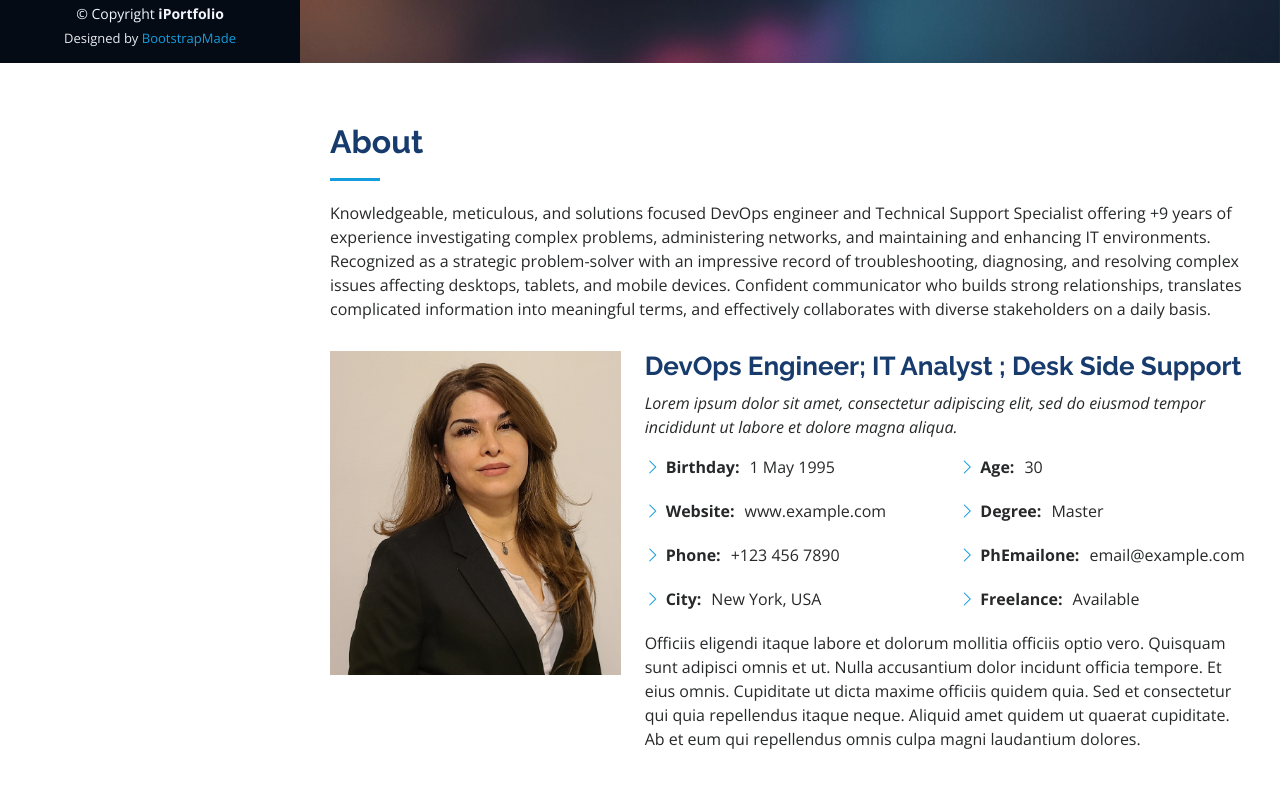
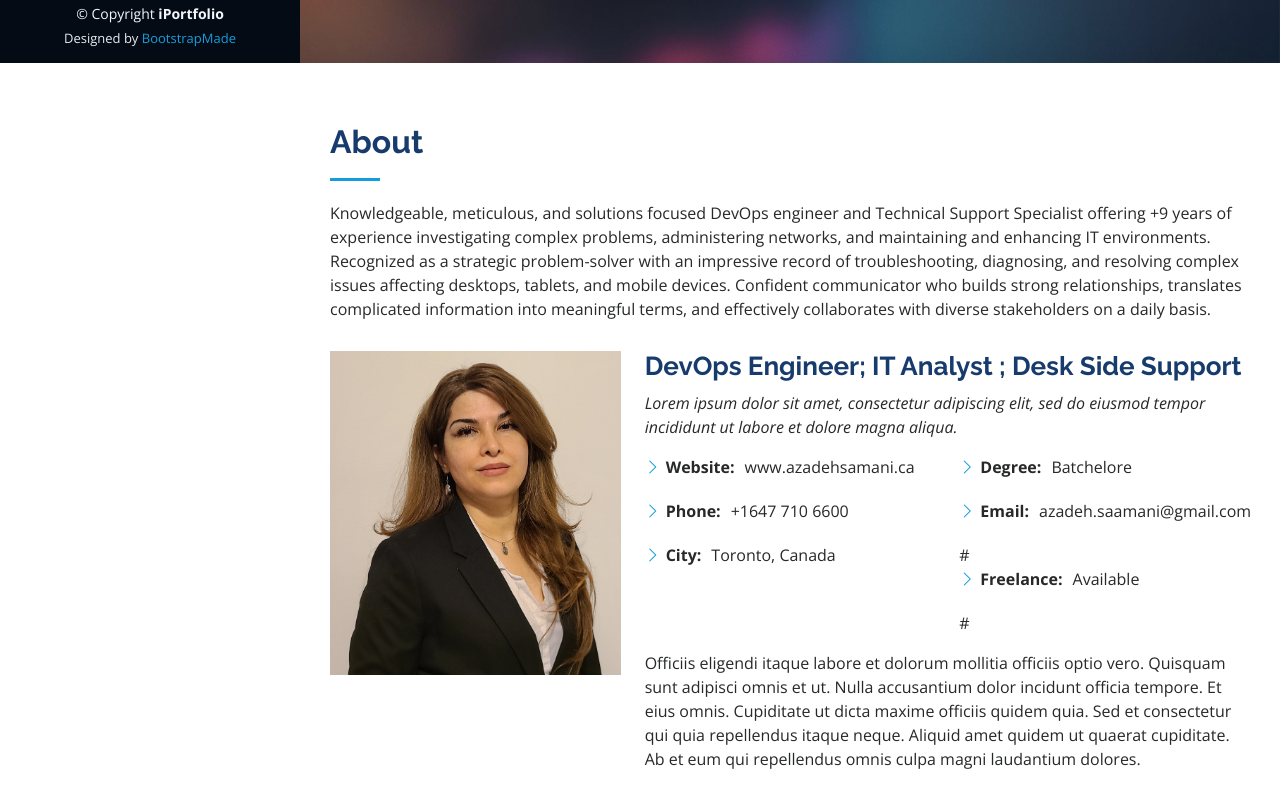
Before and after one commit to azadeh7049/azadeh-samani, a plain HTML site: page index.html in a window 1280 px wide. Shown: the part 737-1544 px from the top of the page. Drawn offline with nearby package versions, Linux system fonts and the light colour scheme.

Commit message:
Update index.html

```diff
--- a/index.html
+++ b/index.html
@@ -59,7 +59,6 @@
           <li><a href="#about" class="nav-link scrollto"><i class="bx bx-user"></i> <span>About</span></a></li>
           <li><a href="#resume" class="nav-link scrollto"><i class="bx bx-file-blank"></i> <span>Resume</span></a></li>
           <li><a href="#portfolio" class="nav-link scrollto"><i class="bx bx-book-content"></i> <span>Portfolio</span></a></li>
-          <li><a href="#services" class="nav-link scrollto"><i class="bx bx-server"></i> <span>Services</span></a></li>
           <li><a href="#contact" class="nav-link scrollto"><i class="bx bx-envelope"></i> <span>Contact</span></a></li>
         </ul>
       </nav><!-- .nav-menu -->
@@ -98,18 +97,16 @@
             <div class="row">
               <div class="col-lg-6">
                 <ul>
-                  <li><i class="bi bi-chevron-right"></i> <strong>Birthday:</strong> <span>1 May 1995</span></li>
-                  <li><i class="bi bi-chevron-right"></i> <strong>Website:</strong> <span>www.example.com</span></li>
-                  <li><i class="bi bi-chevron-right"></i> <strong>Phone:</strong> <span>+123 456 7890</span></li>
-                  <li><i class="bi bi-chevron-right"></i> <strong>City:</strong> <span>New York, USA</span></li>
+                  <li><i class="bi bi-chevron-right"></i> <strong>Website:</strong> <span>www.azadehsamani.ca</span></li>
+                  <li><i class="bi bi-chevron-right"></i> <strong>Phone:</strong> <span>+1647 710 6600</span></li>
+                  <li><i class="bi bi-chevron-right"></i> <strong>City:</strong> <span>Toronto, Canada</span></li>
                 </ul>
               </div>
               <div class="col-lg-6">
                 <ul>
-                  <li><i class="bi bi-chevron-right"></i> <strong>Age:</strong> <span>30</span></li>
-                  <li><i class="bi bi-chevron-right"></i> <strong>Degree:</strong> <span>Master</span></li>
-                  <li><i class="bi bi-chevron-right"></i> <strong>PhEmailone:</strong> <span>email@example.com</span></li>
-                  <li><i class="bi bi-chevron-right"></i> <strong>Freelance:</strong> <span>Available</span></li>
+                  <li><i class="bi bi-chevron-right"></i> <strong>Degree:</strong> <span>Batchelore</span></li>
+                  <li><i class="bi bi-chevron-right"></i> <strong>Email:</strong> <span>azadeh.saamani@gmail.com</span></li>
+                  #<li><i class="bi bi-chevron-right"></i> <strong>Freelance:</strong> <span>Available</span></li>#
                 </ul>
               </div>
             </div>
```
